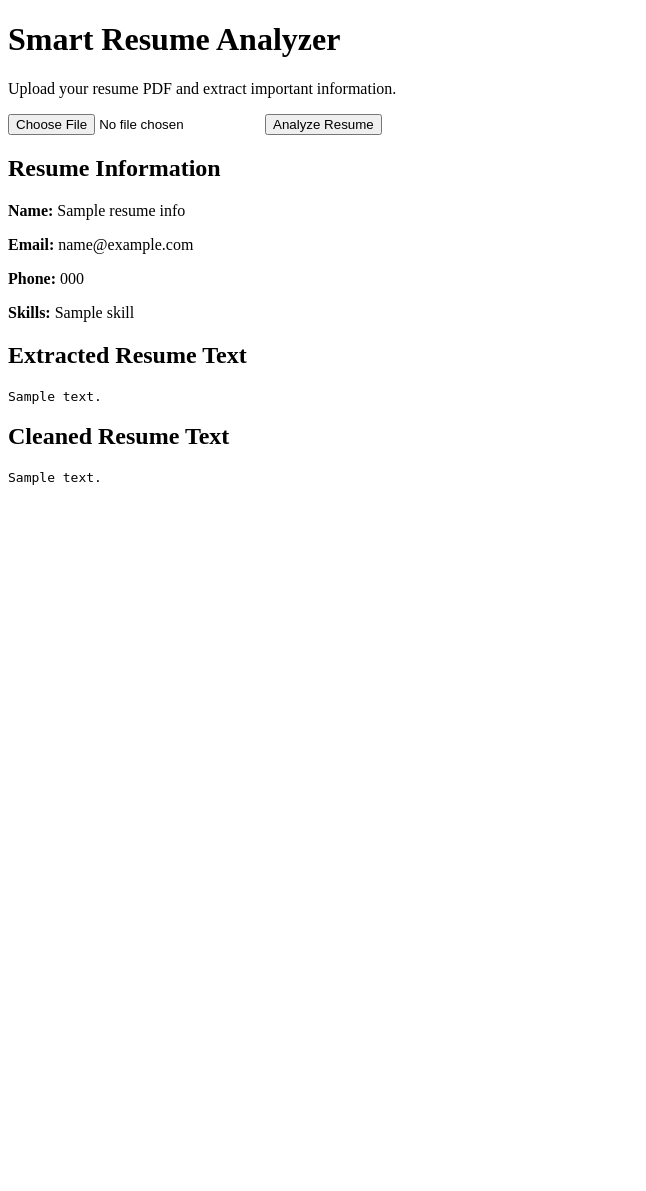
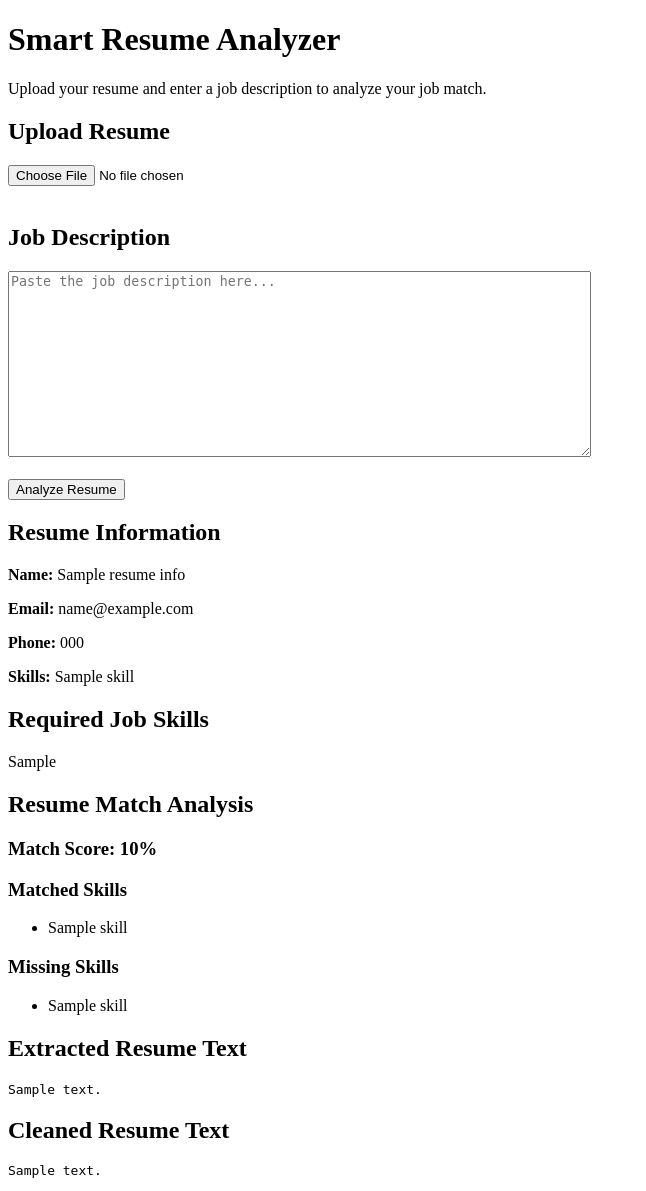
Before and after one commit to neginaitik68-occ/smart-resume-analyzer, a Flask app: template templates/index.html in a window 1280 px wide. Shown: the whole page, without its empty margins (0-646 px from the left). Before the commit the page ends 485 px from the top, so only its background shows below. Run offline with Flask 3, Linux system fonts and the light colour scheme; the template is opened without the code that fills it: most values are stand-ins (such as "Sample title", 1, 10 or a date in 2020).

Commit message:
Day 5: Add job description matching

```diff
--- a/app.py
+++ b/app.py
@@ -4,6 +4,12 @@ import os
 
 from utils.text_processing import clean_text
 from utils.resume_extractor import extract_resume_info
+from utils.job_extractor import extract_job_skills
+from utils.matcher import (
+    calculate_skill_match,
+    get_matched_skills,
+    get_missing_skills
+)
 
 
 app = Flask(__name__)
@@ -20,25 +26,38 @@ def home():
     cleaned_text = ""
     resume_info = {}
 
+    job_description = ""
+    job_skills = []
+
+    match_score = None
+    matched_skills = []
+    missing_skills = []
+
     if request.method == "POST":
 
+        # Get resume file
         file = request.files.get("resume")
 
+        # Get job description
+        job_description = request.form.get(
+            "job_description",
+            ""
+        )
+
+        # Process resume
         if file and file.filename.endswith(".pdf"):
 
-            # Create file path
             file_path = os.path.join(
                 app.config["UPLOAD_FOLDER"],
                 file.filename
             )
 
-            # Save uploaded PDF
             file.save(file_path)
 
             # Read PDF
             reader = PdfReader(file_path)
 
-            # Extract text from every page
+            # Extract text
             for page in reader.pages:
 
                 text = page.extract_text()
@@ -46,17 +65,49 @@ def home():
                 if text:
                     extracted_text += text
 
-            # Clean extracted text
+            # Clean resume text
             cleaned_text = clean_text(extracted_text)
 
             # Extract resume information
-            resume_info = extract_resume_info(extracted_text)
+            resume_info = extract_resume_info(
+                extracted_text
+            )
+
+        # Process job description
+        if job_description:
+
+            job_skills = extract_job_skills(
+                job_description
+            )
+
+        # Compare resume and job skills
+        if resume_info and job_skills:
+
+            match_score = calculate_skill_match(
+                resume_info["skills"],
+                job_skills
+            )
+
+            matched_skills = get_matched_skills(
+                resume_info["skills"],
+                job_skills
+            )
+
+            missing_skills = get_missing_skills(
+                resume_info["skills"],
+                job_skills
+            )
 
     return render_template(
         "index.html",
         extracted_text=extracted_text,
         cleaned_text=cleaned_text,
-        resume_info=resume_info
+        resume_info=resume_info,
+        job_description=job_description,
+        job_skills=job_skills,
+        match_score=match_score,
+        matched_skills=matched_skills,
+        missing_skills=missing_skills
     )
 
 
--- a/templates/index.html
+++ b/templates/index.html
@@ -16,11 +16,14 @@
     <h1>Smart Resume Analyzer</h1>
 
     <p>
-        Upload your resume PDF and extract important information.
+        Upload your resume and enter a job description
+        to analyze your job match.
     </p>
 
 
-    <!-- Resume Upload Form -->
+    <!-- Resume Upload -->
+
+    <h2>Upload Resume</h2>
 
     <form method="POST" enctype="multipart/form-data">
 
@@ -30,6 +33,23 @@
             accept=".pdf"
             required
         >
+
+        <br><br>
+
+
+        <!-- Job Description -->
+
+        <h2>Job Description</h2>
+
+        <textarea
+            name="job_description"
+            rows="12"
+            cols="70"
+            placeholder="Paste the job description here..."
+            required
+        ></textarea>
+
+        <br><br>
 
         <button type="submit">
             Analyze Resume
@@ -67,7 +87,75 @@
     {% endif %}
 
 
-    <!-- Original Extracted Text -->
+    <!-- Job Skills -->
+
+    {% if job_skills %}
+
+        <h2>Required Job Skills</h2>
+
+        <p>
+            {{ job_skills | join(", ") }}
+        </p>
+
+    {% endif %}
+
+
+    <!-- Match Analysis -->
+
+    {% if match_score is not none %}
+
+        <h2>Resume Match Analysis</h2>
+
+        <h3>
+            Match Score: {{ match_score }}%
+        </h3>
+
+
+        <h3>Matched Skills</h3>
+
+        {% if matched_skills %}
+
+            <ul>
+
+                {% for skill in matched_skills %}
+
+                    <li>{{ skill }}</li>
+
+                {% endfor %}
+
+            </ul>
+
+        {% else %}
+
+            <p>No matching skills found.</p>
+
+        {% endif %}
+
+
+        <h3>Missing Skills</h3>
+
+        {% if missing_skills %}
+
+            <ul>
+
+                {% for skill in missing_skills %}
+
+                    <li>{{ skill }}</li>
+
+                {% endfor %}
+
+            </ul>
+
+        {% else %}
+
+            <p>No missing skills! 🎉</p>
+
+        {% endif %}
+
+    {% endif %}
+
+
+    <!-- Extracted Resume Text -->
 
     {% if extracted_text %}
 
@@ -78,7 +166,7 @@
     {% endif %}
 
 
-    <!-- Cleaned Text -->
+    <!-- Cleaned Resume Text -->
 
     {% if cleaned_text %}
 
@@ -88,6 +176,7 @@
 
     {% endif %}
 
+
 </body>
 
 </html>
```
Also changed, not shown: test_job-extractor.py (added, +22 -0 lines), test_matcher.py (added, +43 -0 lines), utils/job_extractor.py (added, +15 -0 lines), utils/matcher.py (added, +31 -0 lines).
